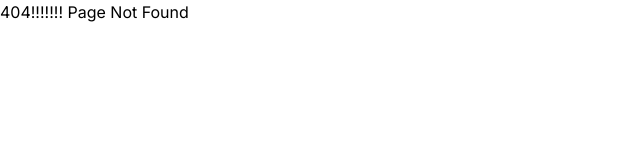
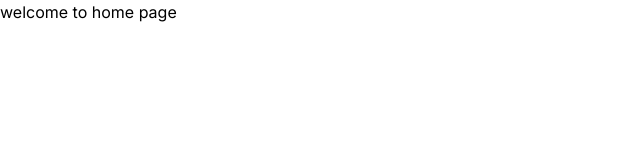
Before and after one commit to afzal75/assignment-frontend, a Next.js app: page /profile in a window 1280 px wide. Before the commit this address had no page. Shown: the top 160 px of the page, without its empty margins (0-640 px from the left). Built offline with nearby package versions, Linux system fonts and the light colour scheme.

Commit message:
profile page setup successfully

```diff
--- /dev/null
+++ b/src/app/(withlayout)/layout.tsx
@@ -0,0 +1,12 @@
+
+export default function DashboardLayout({
+  children, // will be a page or nested layout
+}: {
+  children: React.ReactNode;
+}) {
+  return (
+    <section>
+      {children}
+    </section>
+  );
+}
--- /dev/null
+++ b/src/app/(withlayout)/profile/page.tsx
@@ -0,0 +1,7 @@
+import React from "react";
+
+const ProfilePage = () => {
+  return <div>welcome to home page</div>;
+};
+
+export default ProfilePage;
```
Also changed, not shown: src/app/loading.tsx (+13 -0 lines).
